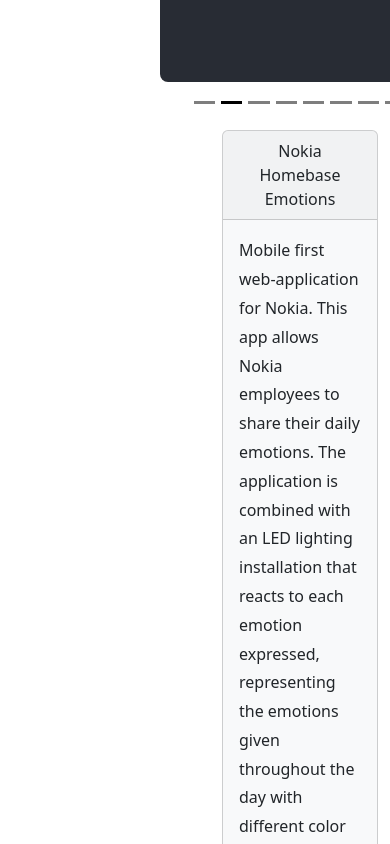
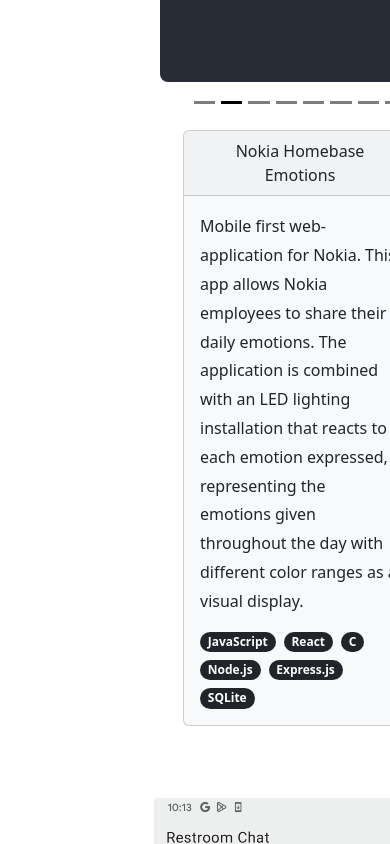
Before and after one commit to karoliam/karoliam.github.io, a React (Vite) app: page / in a window 390 px wide. Shown: the part 1200-2044 px from the top of the page. Built offline with nearby package versions, Linux system fonts and the light colour scheme.

Commit message:
added important

```diff
--- a/src/css/Gallery.module.css
+++ b/src/css/Gallery.module.css
@@ -39,6 +39,6 @@
   width: 80vw;
 }
 .cardContainer {
-  width: 60vw;
+  width: 60vw !important;
 }
 }
```
